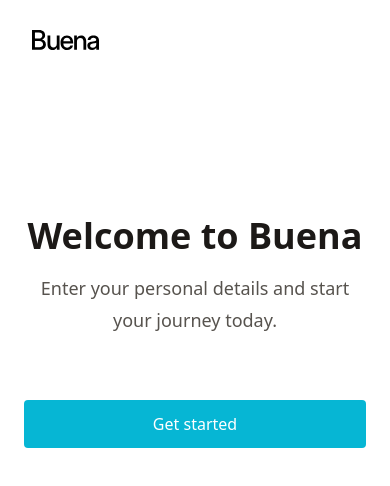
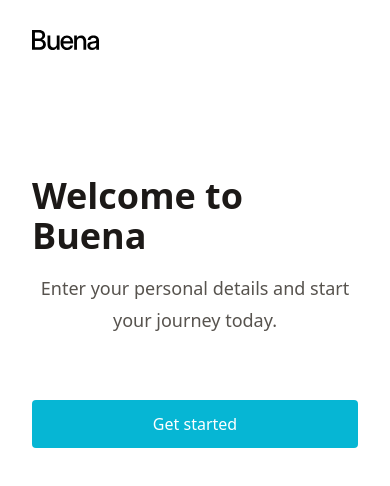
Before and after one commit to ikorotkaya/buena-onboarding, a React (Vite) app: page / in a window 390 px wide. Shown: the top 486 px of the page. Built offline with nearby package versions, Linux system fonts and the light colour scheme.

Commit message:
Improve readability for long Tailwind classes

```diff
--- a/src/Layout.tsx
+++ b/src/Layout.tsx
@@ -6,7 +6,7 @@
     <div className="h-screen">
       <Navbar />
 
-      <div className="container px-6">
+      <div className="container px-8">
         <Outlet />
       </div>
     </div>
--- a/src/components/GetStartedButton.tsx
+++ b/src/components/GetStartedButton.tsx
@@ -6,9 +6,12 @@
       <Link
         to="/onboarding/name"
         data-testid="homepage-cta"
-        className="relative w-full md:w-auto inline-flex items-center justify-center p-4 px-6 py-3 overflow-hidden font-medium transition duration-300 ease-out bg-cyan-500 rounded text-white group"
+        className="relative w-full md:w-auto inline-flex items-center justify-center
+          px-6 py-3 overflow-hidden font-medium transition duration-300 ease-out
+          bg-cyan-500 rounded text-white group"
       >
-        <span className="absolute inset-0 flex items-center justify-center w-full h-full text-white duration-300 -translate-x-full group-hover:translate-x-0 ease">
+        <span className="absolute inset-0 flex items-center justify-center w-full h-full
+        text-white duration-300 -translate-x-full group-hover:translate-x-0 ease">
           <svg
             className="w-6 h-6"
             fill="none"
@@ -24,7 +27,8 @@
             ></path>
           </svg>
         </span>
-        <span className="absolute flex items-center justify-center w-full h-full text-white transition-all duration-300 transform group-hover:translate-x-full ease">
+        <span className="absolute flex items-center justify-center w-full h-full
+          text-white transition-all duration-300 transform group-hover:translate-x-full ease">
           Get started
         </span>
         <span className="relative invisible">Get started</span>
--- a/src/pages/NoMatch.tsx
+++ b/src/pages/NoMatch.tsx
@@ -3,7 +3,7 @@
 export default function NoMatch() {
   return (
     <main className="flex flex-col justify-center mt-24">
-      <div className="flex justify-center text-base font-semibold text-cyan-500 mb-6">
+      <div className="flex justify-center font-semibold text-cyan-500 mb-6 text-4xl">
         404
       </div>
 
```
